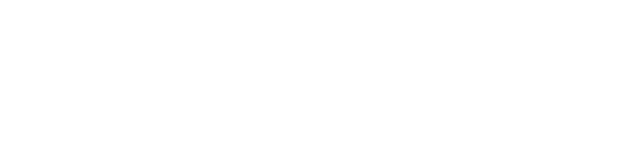
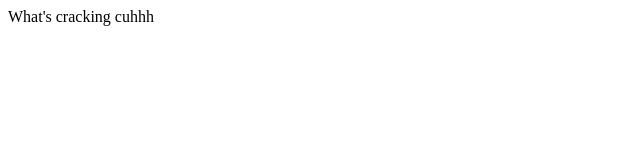
Before and after one commit to melinabed/To-Do-List, a website built with webpack: page dist/index.html in a window 1280 px wide. Shown: the whole page, without its empty margins (0-640 px from the left). Built offline with nearby package versions, Linux system fonts and the light colour scheme; files whose address does not match are found by name.

Commit message:
tested connection between src files and dist

```diff
--- /dev/null
+++ b/src/content.js
@@ -0,0 +1,12 @@
+const homeContent = () => {
+    const content = document.querySelector('#content');
+    const pageContent = document.createElement('div');
+    pageContent.classList.add('page-content');
+
+    const check = document.createElement('div');
+    check.textContent = "What's cracking cuhhh";
+    pageContent.appendChild(check);
+
+    content.appendChild(pageContent);
+}
+export default homeContent;
--- a/src/index.js
+++ b/src/index.js
@@ -0,0 +1,3 @@
+import homeContent from "./content";
+
+homeContent();
```
Also changed, not shown: dist/index.html, dist/main.js.
